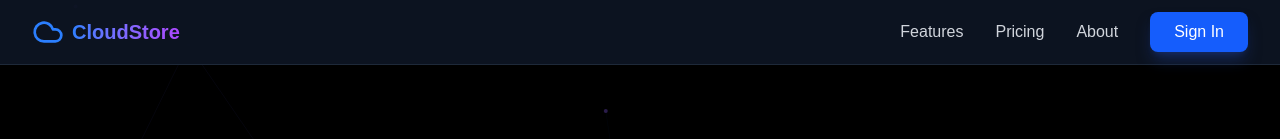
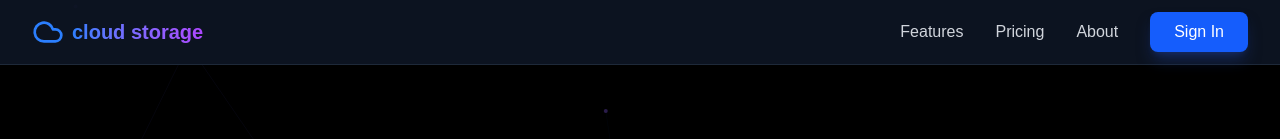
Before and after one commit to Rahul22b/storageApp-client, a React (Vite) app: page /guest in a window 1280 px wide. Shown: the top 139 px of the page. Built offline with nearby package versions, Linux system fonts and the light colour scheme; no server answers.

Commit message:
name changes

```diff
--- a/src/components/GuestPage.jsx
+++ b/src/components/GuestPage.jsx
@@ -76,7 +76,7 @@ export default function GuestLandingPage() {
             <div className="flex items-center space-x-2">
               <Cloud className="w-8 h-8 text-blue-500" />
               <span className="text-xl font-bold bg-gradient-to-r from-blue-500 to-purple-500 bg-clip-text text-transparent">
-                CloudStore
+                cloud storage
               </span>
             </div>
 
```
